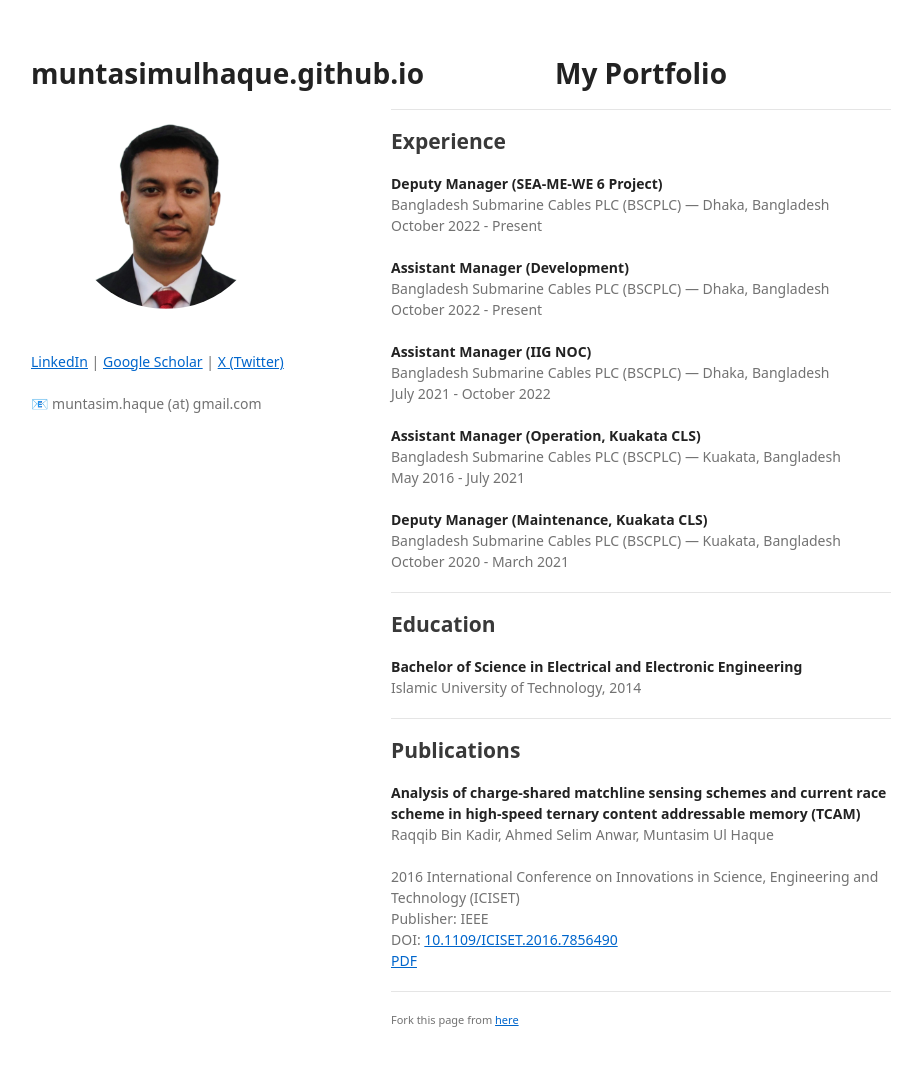
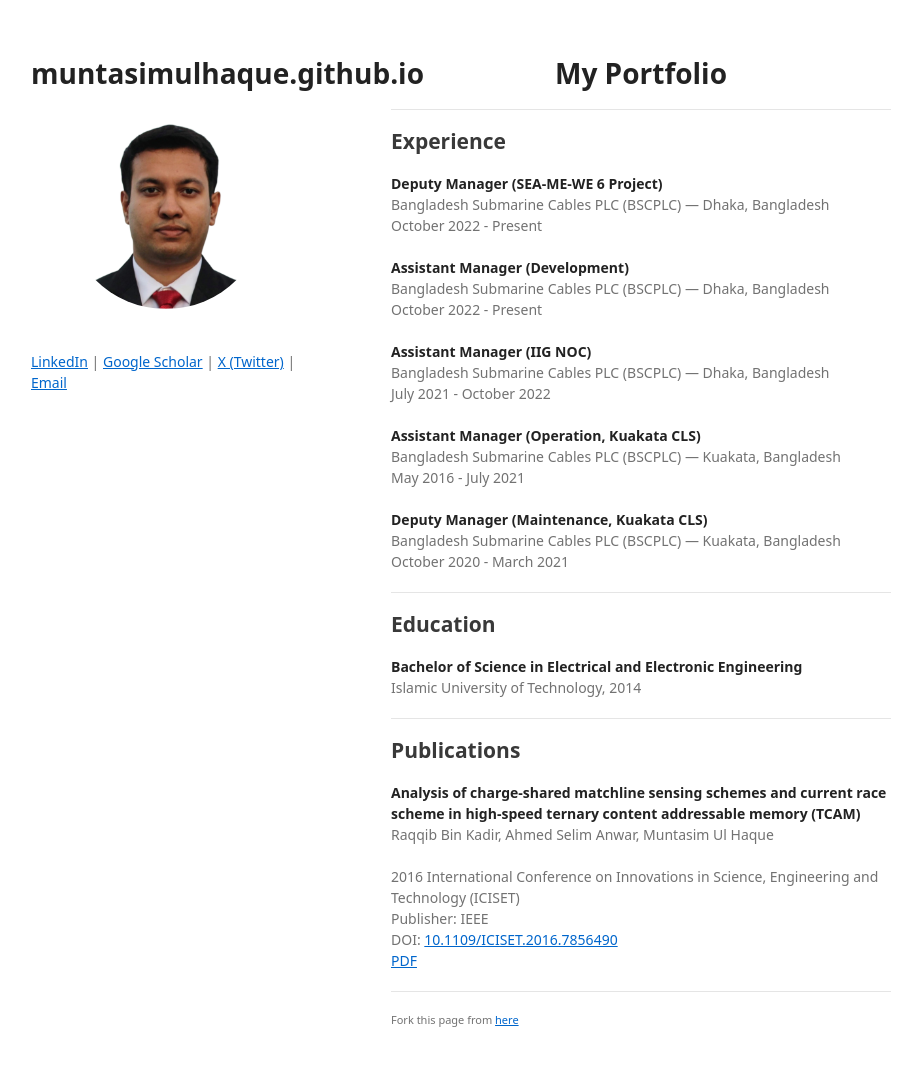
Before and after one commit to muntasimulhaque/muntasimulhaque.github.io, a Jekyll site: the page built from index.md, in a window 1280 px wide and 1099 px high. Shown: the top 1066 px of the window, without its empty margins (179-1096 px from the left). Built offline with Jekyll 4.4.1, drawn with Linux system fonts in a browser that asks for light colours; our own code applies the rules of GitHub Pages for plain Markdown files; a script that is not in the unit is left out.

Commit message:
Update _config.yml

```diff
--- a/_config.yml
+++ b/_config.yml
@@ -2,9 +2,7 @@
 logo: "/images/8.png?raw=true" # your photo (or logo) here
 description: > # your text below (remove <br> elements if you don't need line breaks)
   <br><br>
-  <a href="https://www.linkedin.com/in/muntasimulhaque/" target="_blank">LinkedIn</a> | <a href="https://scholar.google.com/citations?user=qsD8a0MAAAAJ" target="_blank">Google Scholar</a> | <a href="https://x.com/muntasimulhaque" target="_blank">X (Twitter)</a>
-  <br><br>
-  📧 muntasim.haque (at) gmail.com
+  <a href="https://www.linkedin.com/in/muntasimulhaque/" target="_blank">LinkedIn</a> | <a href="https://scholar.google.com/citations?user=qsD8a0MAAAAJ" target="_blank">Google Scholar</a> | <a href="https://x.com/muntasimulhaque" target="_blank">X (Twitter)</a> | <a href="mailto:muntasim.haque@gmail.com">Email</a>
 
 remote_theme: pages-themes/minimal@v0.2.0
 plugins:
```
